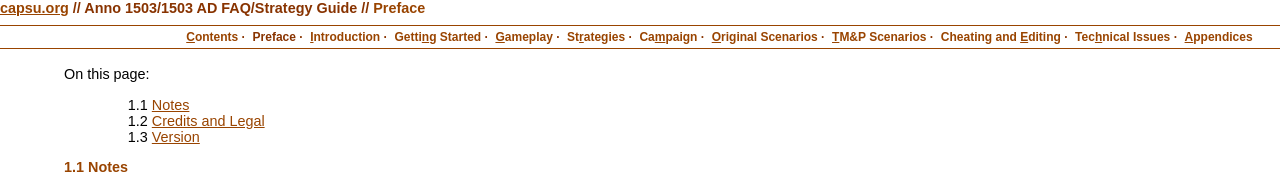
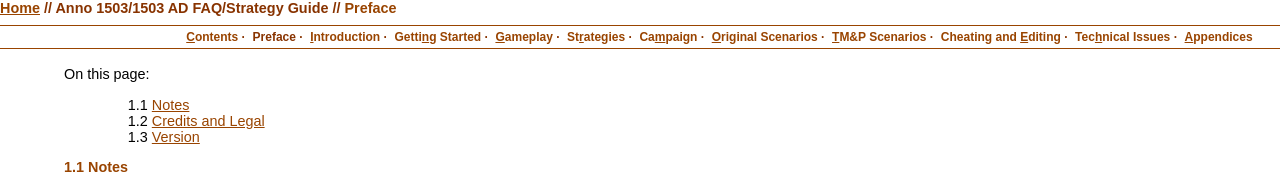
Before and after one commit to WillemRB/anno-1602-1503-guide, a Jekyll site: the page built from 1503/1.html, in a window 1280 px wide. Shown: the top 189 px of the page. Built offline with Jekyll 4.4.1, drawn with Linux system fonts in a browser that asks for light colours.

Commit message:
Trying out site wide settings

```diff
--- a/_config.yml
+++ b/_config.yml
@@ -5,7 +5,7 @@
   line in _config.yml. It will appear in your document head meta (for
   Google search results) and in your feed.xml site description.
 baseurl: "/" # the subpath of your site, e.g. /blog
-url: "" # the base hostname & protocol for your site, e.g. http://example.com
+url: "http://anno.getforge.io" # the base hostname & protocol for your site, e.g. http://example.com
 
 defaults:
   -
--- a/_layouts/1503.html
+++ b/_layouts/1503.html
@@ -15,7 +15,7 @@
 <body>
     <div id="banner">
         <h1>
-            <a href="http://www.capsu.org/" class="h1l" title="Capsu.org homepage.">capsu.org</a> // <a href="index.html" class="h1l" title="Anno 1503/1503 AD FAQ contents.">Anno 1503/1503 AD FAQ/Strategy Guide</a> // <a href="#contents" title="Skip to content, ignoring navigation."
+            <a href="{{ site.url }}" class="h1l" title="Homepage.">Home</a> // <a href="index.html" class="h1l" title="Anno 1503/1503 AD FAQ contents.">Anno 1503/1503 AD FAQ/Strategy Guide</a> // <a href="#contents" title="Skip to content, ignoring navigation."
                 class="title">{{ page.title }}</a>
         </h1>
     </div>
```
